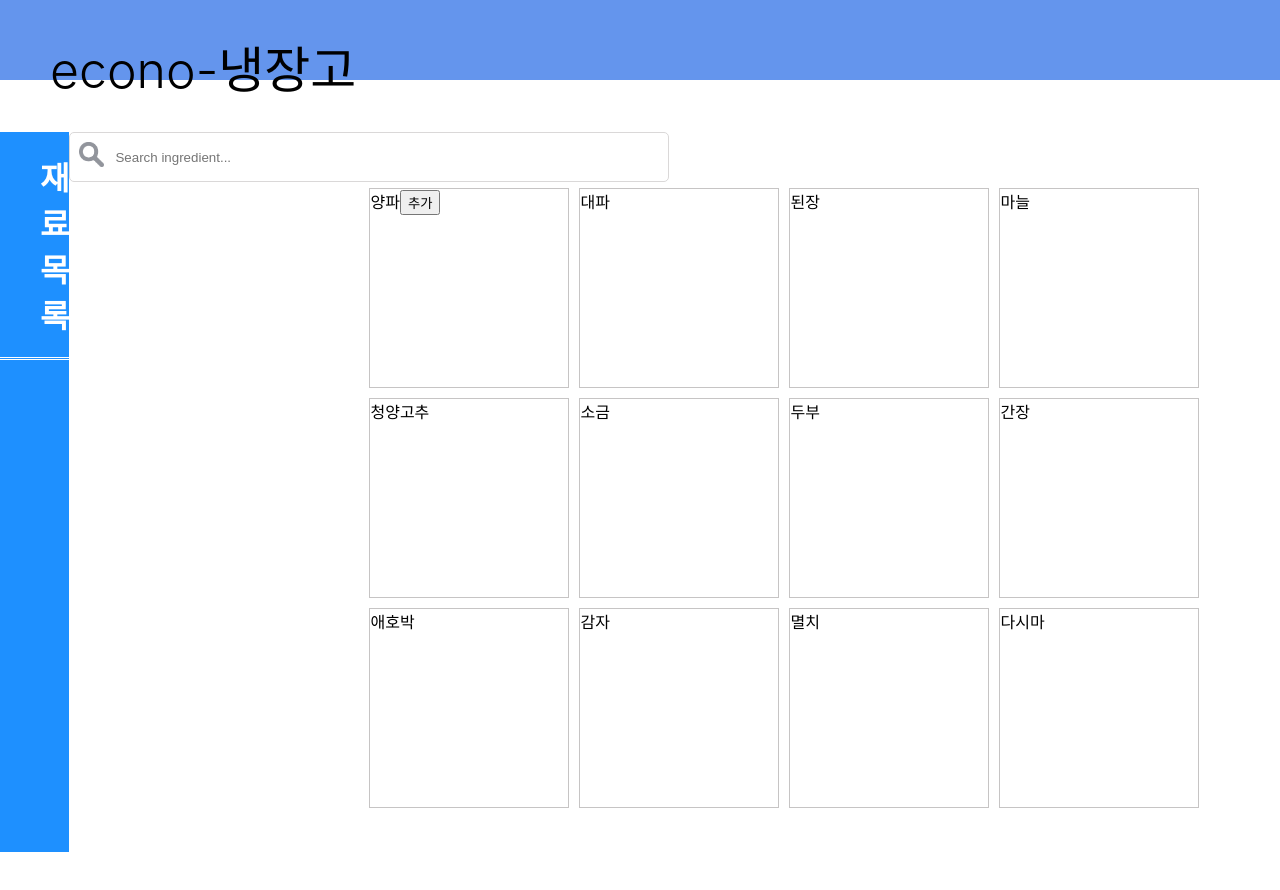
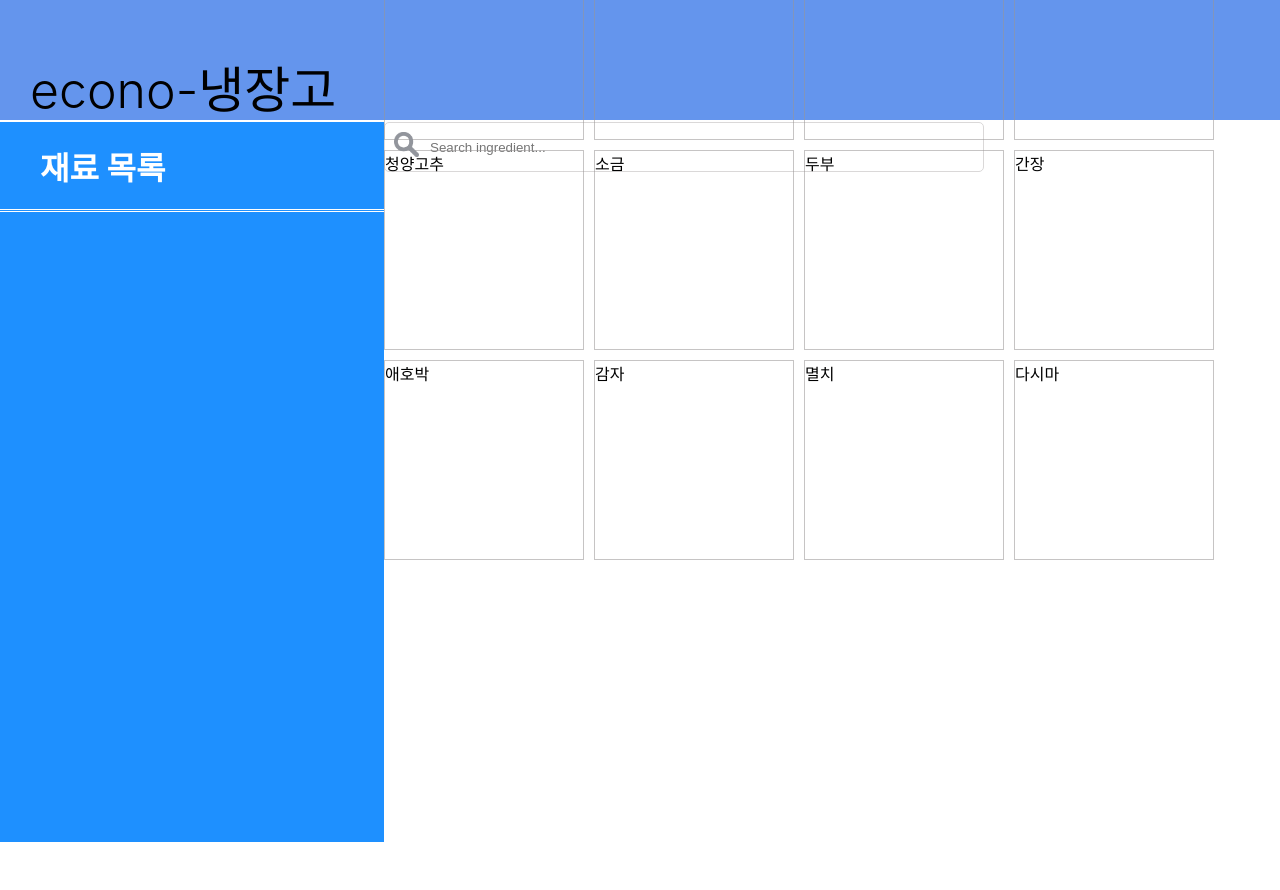
Before and after one commit to yunseong76039287/econo-refrigerator, a React (Create React App) app: page / in a window 1280 px wide. Shown: the top 890 px of the page. After the commit the page ends 842 px from the top, so only its background shows below. Built offline with nearby package versions, Linux system fonts and the light colour scheme.

Commit message:
modify layout, make localstorage for ingredient

```diff
--- a/src/Home/Contents.css
+++ b/src/Home/Contents.css
@@ -4,3 +4,9 @@
   background-color: white;
   display: flex;
 }
+
+.ingredient-holder {
+  width: 60%;
+  height: 100%;
+  position: relative;
+}
--- a/src/Home/Contents.js
+++ b/src/Home/Contents.js
@@ -10,16 +10,13 @@ const Contents = () => {
   return (
     <div className="contents">
       <Sidebar selectedIngredients={selectedIngredients} />
-      <div className="ingredientHolder">
+      <div className="ingredient-holder">
         <Search />
-      </div>
-      <div>
-        <p>검색창</p>
         <Ingredient
           selectedIngredients={selectedIngredients}
           setSelectedIngredients={setSelectedIngredients}
-        />
-      </div>
+          />
+          </div>
     </div>
   );
 };
--- a/src/Home/Header.css
+++ b/src/Home/Header.css
@@ -1,14 +1,13 @@
 .header {
   width: 100%;
-  height: 10%;
+  height: 15%;
   margin-top: 0px;
   background-color: cornflowerblue;
 }
 
 .title {
-  padding-top: 30px;
-  padding-bottom: 30px;
-  padding-left: 50px;
+  padding-top: 50px;
+  padding-left: 30px;
   font-size: 50px;
   font-weight: 300;
   float: left;
--- a/src/Home/Ingredient.css
+++ b/src/Home/Ingredient.css
@@ -6,6 +6,8 @@
   grid-template-rows: repeat(4, 200px); /* 열의 갯수, 그리고 길이 */
   row-gap: 10px;
   column-gap: 10px;
+  bottom: 10%;
+  position: absolute;
 }
 
 .ingredient-container-item {
--- a/src/Home/Search.css
+++ b/src/Home/Search.css
@@ -20,8 +20,8 @@
   height: 50px;
   background: white;
   border: 1px solid rgb(218, 216, 216);
+  float: left;
   font-size: 10pt;
-  float: left;
   color: #63717f;
   padding-left: 45px;
   -webkit-border-radius: 5px;
--- a/src/Home/Sidebar.css
+++ b/src/Home/Sidebar.css
@@ -1,5 +1,5 @@
 .sidebar {
-  width: 25%;
+  width: 40%;
   height: 100%;
   background-color: dodgerblue;
 }
--- a/src/Home/Sidebar.js
+++ b/src/Home/Sidebar.js
@@ -4,6 +4,7 @@ import "./Sidebar.css";
 const Sidebar = ({ selectedIngredients }) => {
   useEffect(() => {
     console.log(selectedIngredients);
+    localStorage.setItem("selectorIngredient", JSON.stringify(selectedIngredients));
   }, [selectedIngredients]);
 
   return (
```
